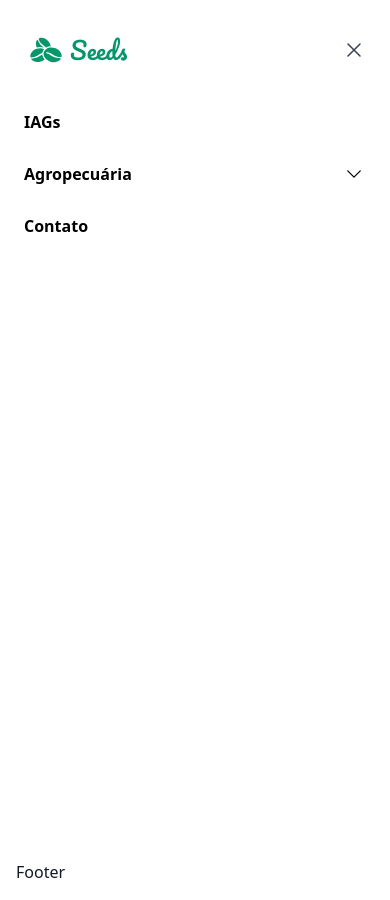
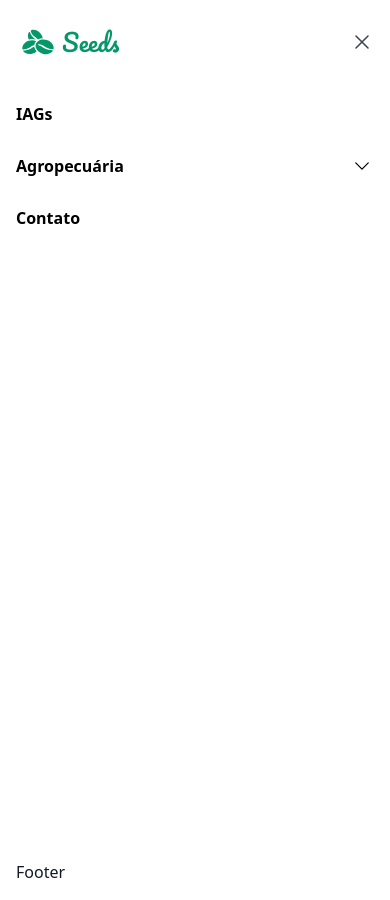
Before and after one commit to Henrique0498/seeds, a React (Vite) app: page / in a window 390 px wide. Both pictures are taken after a click on the button "Open main menu". Built offline with nearby package versions, Linux system fonts and the light colour scheme.

Commit message:
Fix - Styles sidebar

```diff
--- a/src/components/organisms/Header/index.tsx
+++ b/src/components/organisms/Header/index.tsx
@@ -1,4 +1,4 @@
-import { Fragment, useEffect, useRef } from "react";
+import { Fragment, useRef } from "react";
 import { Popover, Transition } from "@headlessui/react";
 import { Bars3Icon } from "@heroicons/react/24/outline";
 import { ChevronDownIcon } from "@heroicons/react/20/solid";
@@ -8,7 +8,7 @@ import { Icon } from "components/atoms/Icon";
 import styles from "./Header.module.css";
 import { Link } from "react-router-dom";
 import { InterfaceSidebarRef } from "../Sidebar/types";
-import Sidebar from "../Sidebar";
+import { Sidebar } from "../Sidebar";
 
 const products = [
   {
--- a/src/components/organisms/Sidebar/index.tsx
+++ b/src/components/organisms/Sidebar/index.tsx
@@ -22,7 +22,7 @@ function classNames(...classes: string[]) {
   return classes.filter(Boolean).join(" ");
 }
 
-export default forwardRef<InterfaceSidebarRef>((_, ref) => {
+export const Sidebar = forwardRef<InterfaceSidebarRef>((props, ref) => {
   const [mobileMenuOpen, setMobileMenuOpen] = useState(false);
 
   useImperativeHandle(ref, () => {
@@ -40,7 +40,7 @@ export default forwardRef<InterfaceSidebarRef>((_, ref) => {
       onClose={setMobileMenuOpen}
     >
       <div className="fixed inset-0 z-10" />
-      <Dialog.Panel className="fixed inset-y-0 right-0 z-10 w-full overflow-y-auto bg-white px-6 py-6 sm:max-w-sm sm:ring-1 sm:ring-gray-900/10">
+      <Dialog.Panel className="fixed inset-y-0 right-0 z-10 w-full overflow-y-auto bg-white p-4 sm:max-w-sm sm:ring-1 sm:ring-gray-900/10">
         <div className="flex items-center justify-between">
           <Link to="/" className="p-1.5 flex items-center text-emerald-600">
             <Icon icon="logo" className="h-8 w-auto" />
```
